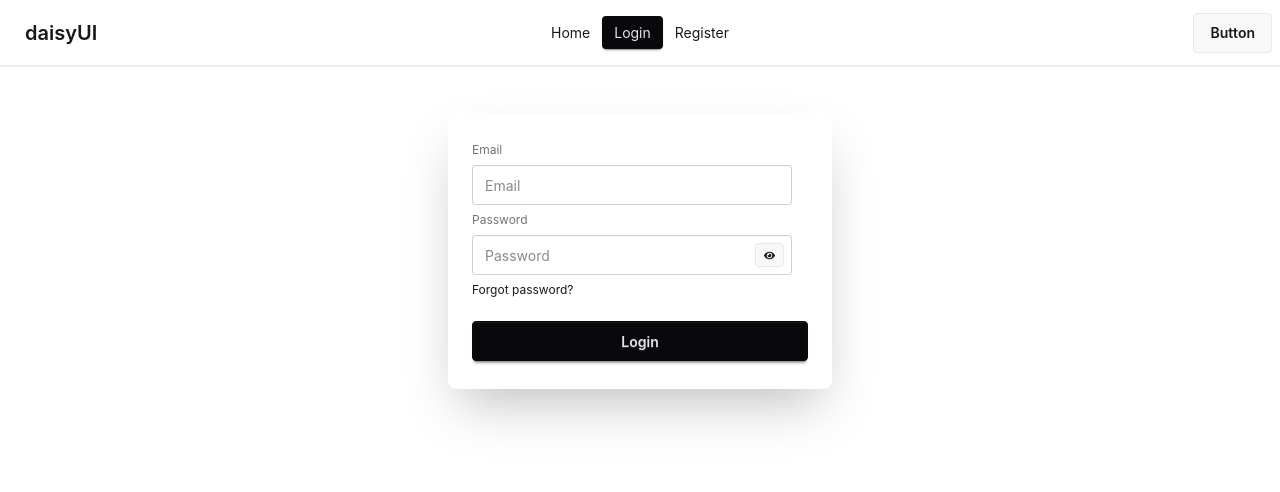
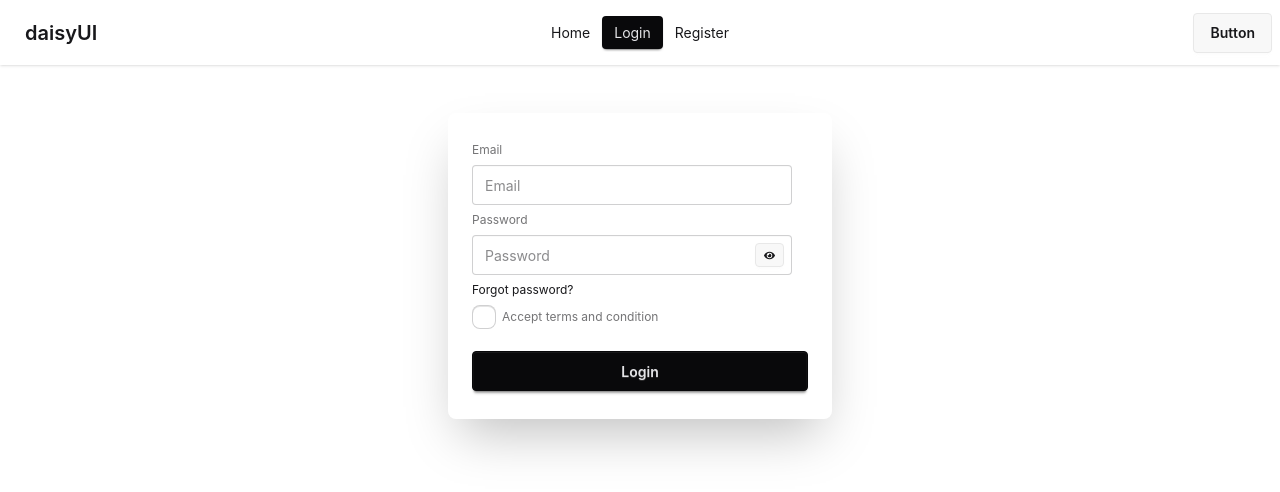
Before and after one commit to Srabonti721/Email-password-auth, a React (Vite) app: page /login in a window 1280 px wide. Shown: the top 492 px of the page. Built offline with nearby package versions, Linux system fonts and the light colour scheme.

Commit message:
conditinal chack box

```diff
--- a/src/component/Login.jsx
+++ b/src/component/Login.jsx
@@ -11,17 +11,22 @@ const Login = () => {
         e.preventDefault();
         const email = e.target.email.value;
         const password = e.target.password.value;
-        console.log(email, password);
+        const terms = e.target.terms.checked;
+        console.log(email, password, terms);
 
         setSuccess(false)
         setErrorMassage('')
-
+if(!terms){
+    setErrorMassage("please accept our terms and condition");
+    return
+}
         //    password validation
         // const passwordRegExp = /(?=.*\d)(?=.*[a-z])(?=.*[A-Z]).{8,}/;
         // if(passwordRegExp.test(password) === false){
         //     setErrorMassage("password must have one lower case, one upper case, one digit and 6 characters longer");
         //     return;
         // }
+
         if (/[A-Z]/.test(password) === false) {
             setErrorMassage("password must be 1 character upper case");
             return;
@@ -58,12 +63,17 @@ const Login = () => {
                         <input type="email" name='email' className="input" placeholder="Email" />
                         <label className="label">Password</label>
                         <div className='relative'>
-                            <input type={showPassword?"text":"password"}name='password' className="input " placeholder="Password" />
-                            <button onClick={()=>setShowPassword(!showPassword)} className='btn btn-xs absolute top-2 right-6'>
-                                {showPassword?<FaEyeSlash />:<FaEye/>}</button>
+                            <input type={showPassword ? "text" : "password"} name='password' className="input " placeholder="Password" />
+                            <button onClick={() => setShowPassword(!showPassword)} className='btn btn-xs absolute top-2 right-6'>
+                                {showPassword ? <FaEyeSlash /> : <FaEye />}</button>
                         </div>
 
                         <div><a className="link link-hover">Forgot password?</a></div>
+
+                        <label className="label">
+                            <input name='terms' type="checkbox" className='checkbox' />
+                            Accept terms and condition
+                        </label>
                         <button className="btn btn-neutral mt-4">Login</button>
                     </form>
                     {
```
